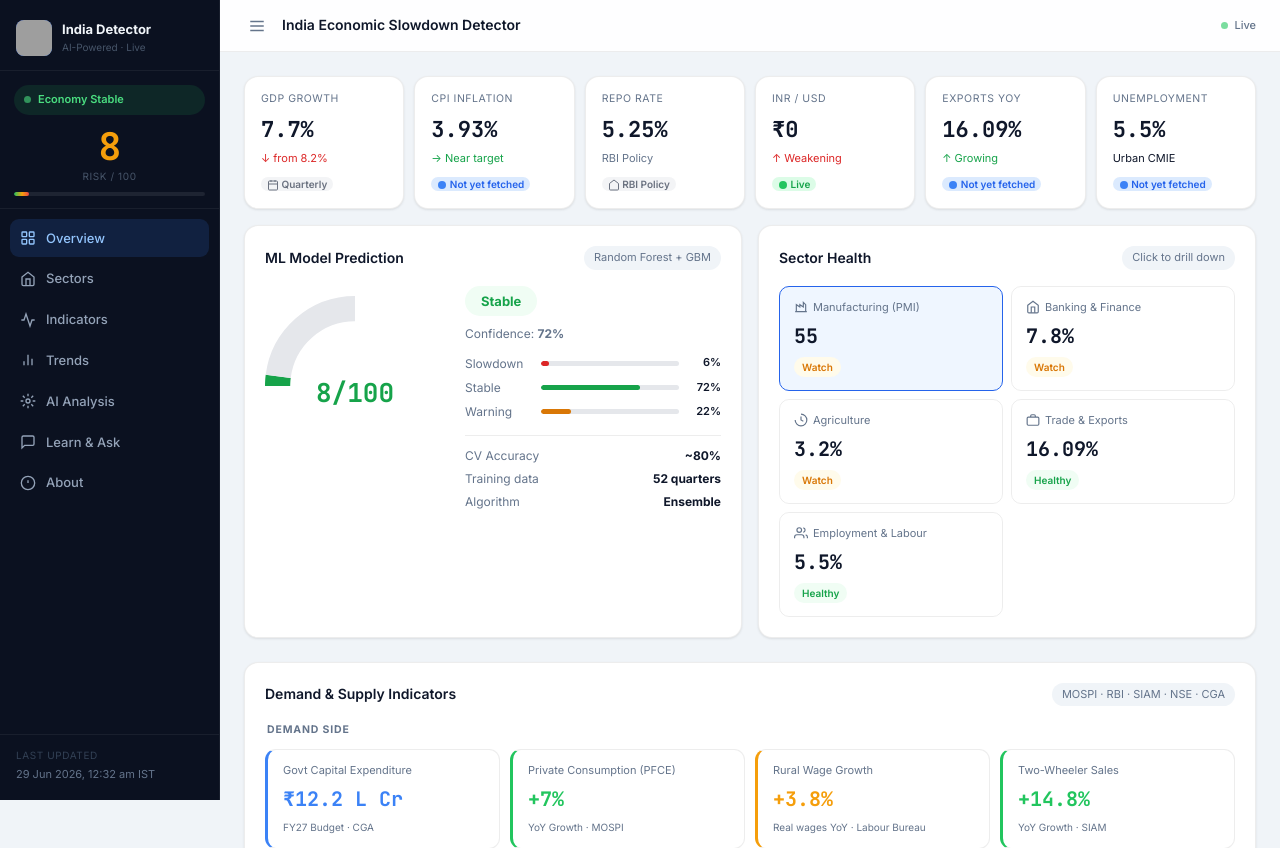
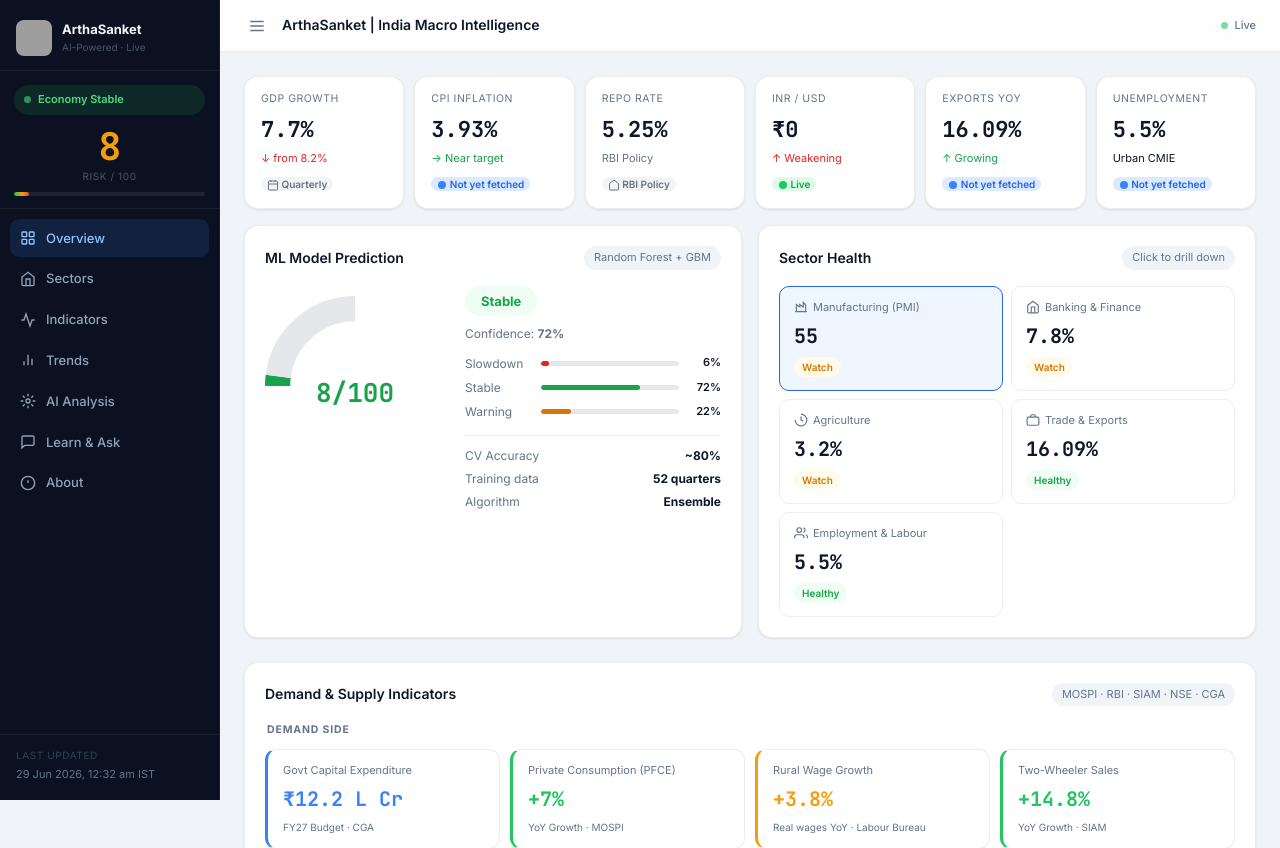
Before and after one commit to kartikeymishradev/india-slowdown-detector-fixed, a Flask app: page / in a window 1280 px wide. Shown: the top 848 px of the page. Run offline with Flask 3, Linux system fonts and the light colour scheme; data that the repository does not hold is empty; grey boxes are pictures that could not be loaded.

Commit message:
feat: complete ArthaSanket rebrand with logo, favicon and SEO foundation

```diff
--- /dev/null
+++ b/static/robot.txt
@@ -0,0 +1,4 @@
+User-agent: *
+Allow: /
+
+Sitemap: https://arthasanket.vercel.app/sitemap.xml
--- a/static/script.js
+++ b/static/script.js
@@ -1,7 +1,7 @@
 // India Economic Slowdown Detector — Frontend
 
 const loadingMessages = [
-  "Analyzing economic indicators...",
+  "Decoding India’s economic signals...",
   "Building slowdown model...",
   "Fetching live macro data...",
   "Calculating risk score...",
--- a/static/style.css
+++ b/static/style.css
@@ -70,7 +70,6 @@ body {
 .loader-inner { display: flex; flex-direction: column; align-items: center; gap: 0; }
 .loader-logo {
   width: 52px; height: 52px; border-radius: 14px;
-  background: linear-gradient(135deg, #1D4ED8, #3B82F6);
   display: flex; align-items: center; justify-content: center;
   font-size: 18px; font-weight: 800; color: #fff;
   margin-bottom: 20px;
@@ -126,7 +125,6 @@ body {
 }
 .sb-logo {
   width: 34px; height: 34px; border-radius: 9px;
-  background: linear-gradient(135deg,#1D4ED8,#3B82F6);
   display: flex; align-items: center; justify-content: center;
   font-size: 13px; font-weight: 800; color: #fff;
   flex-shrink: 0;
--- a/templates/index.html
+++ b/templates/index.html
@@ -3,7 +3,26 @@
 <head>
 <meta charset="UTF-8">
 <meta name="viewport" content="width=device-width, initial-scale=1.0">
-<title>India Economic Slowdown Detector</title>
+<title>ArthaSanket | India Macro Intelligence</title>
+<meta name="description" content="ArthaSanket is an AI-powered macroeconomic intelligence platform tracking India's economic signals, slowdown risk, GDP growth, inflation, repo rate, and recession probability.">
+
+<meta name="keywords" content="India economy, India slowdown, recession tracker India, GDP growth India, inflation India, repo rate India, macroeconomic indicators India, economic intelligence India">
+
+<meta name="author" content="ArthaSanket">
+
+<meta name="robots" content="index, follow">
+
+<meta property="og:title" content="ArthaSanket | India Macro Intelligence">
+<meta property="og:description" content="Track India's economic pulse with AI-powered macro intelligence, slowdown detection, inflation monitoring, and recession analysis.">
+<meta property="og:type" content="website">
+<meta property="og:url" content="https://arthasanket.vercel.app">
+<meta property="og:image" content="https://arthasanket.vercel.app/static/img/logo.svg">
+
+<meta name="twitter:card" content="summary_large_image">
+<meta name="twitter:title" content="ArthaSanket | India Macro Intelligence">
+<meta name="twitter:description" content="AI-powered Indian macroeconomic signal tracker.">
+<meta name="twitter:image" content="https://arthasanket.vercel.app/static/img/logo.svg">
+
 <link rel="icon" type="image/svg+xml" href="/static/img/favicon.svg">
 <link rel="apple-touch-icon" href="/static/img/logo.svg">
 <link rel="preconnect" href="https://fonts.googleapis.com">
@@ -36,7 +55,7 @@
     <div class="sb-brand">
       <img src="/static/img/logo.svg" class="sb-logo" alt="IE" style="width:36px;height:36px;border-radius:8px;">
       <div class="sb-brand-text">
-        <div class="sb-brand-title">India Detector</div>
+        <div class="sb-brand-title">ArthaSanket</div>
         <div class="sb-brand-sub">AI-Powered · Live</div>
       </div>
     </div>
@@ -103,7 +122,7 @@
         <button class="sb-toggle" onclick="toggleSidebar()" aria-label="Toggle sidebar">
           <svg viewBox="0 0 24 24" fill="none" stroke="currentColor" stroke-width="2" width="18" height="18"><line x1="3" y1="12" x2="21" y2="12"/><line x1="3" y1="6" x2="21" y2="6"/><line x1="3" y1="18" x2="21" y2="18"/></svg>
         </button>
-        <span class="topbar-title">India Economic Slowdown Detector</span>
+        <span class="topbar-title">ArthaSanket | India Macro Intelligence</span>
       </div>
       <div class="topbar-right">
         <span class="live-dot-wrap"><span class="live-dot"></span>Live</span>
```
Also changed, not shown: static/sitemap.xml (added, +11 -0 lines), static/img/favicon.svg, static/img/favicon1.svg (added), static/img/favicon2.svg (added), static/img/favicon3.svg (added), static/img/logo1.svg (added), static/img/logo2.svg (added), static/img/logo3.svg (added), 1 other file.
